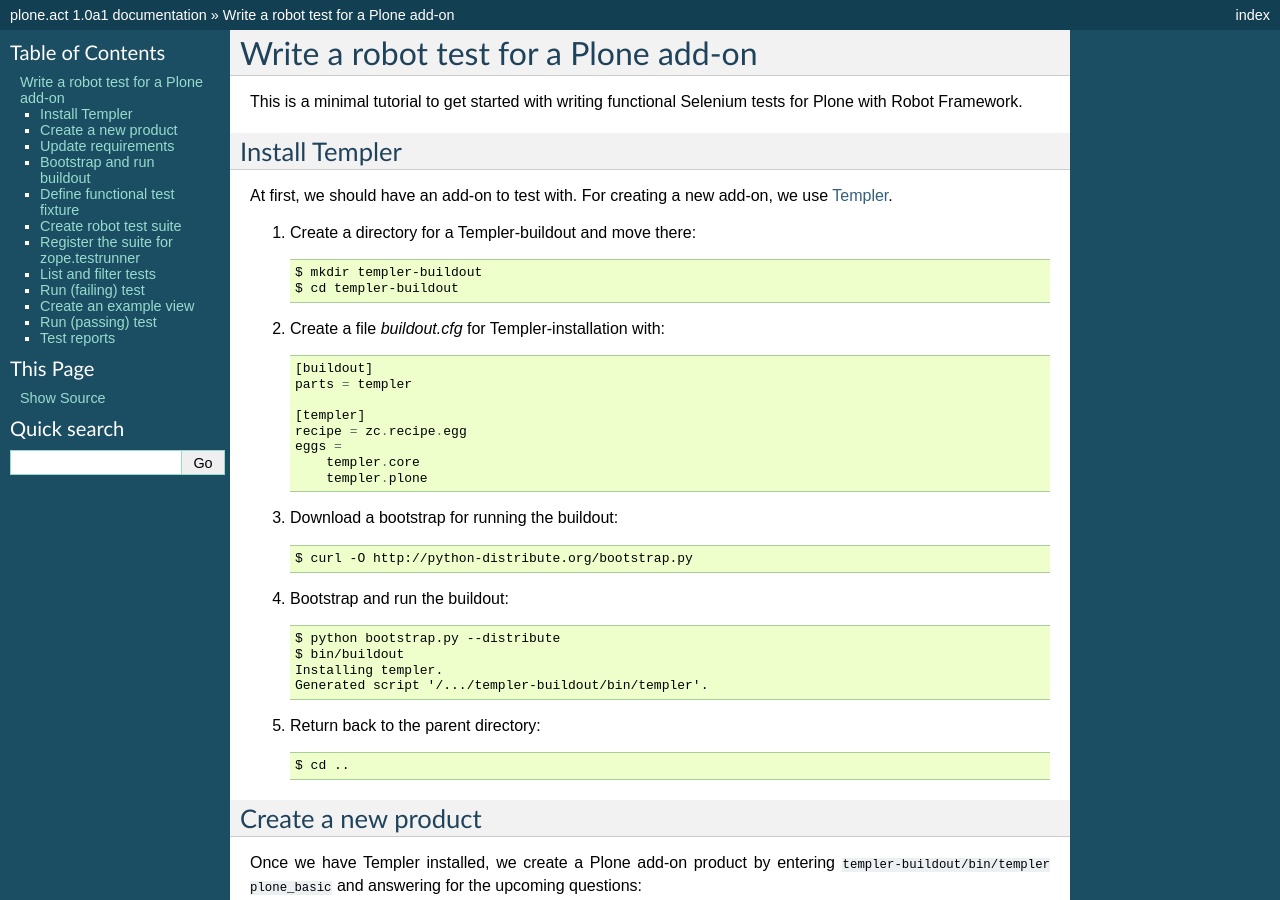
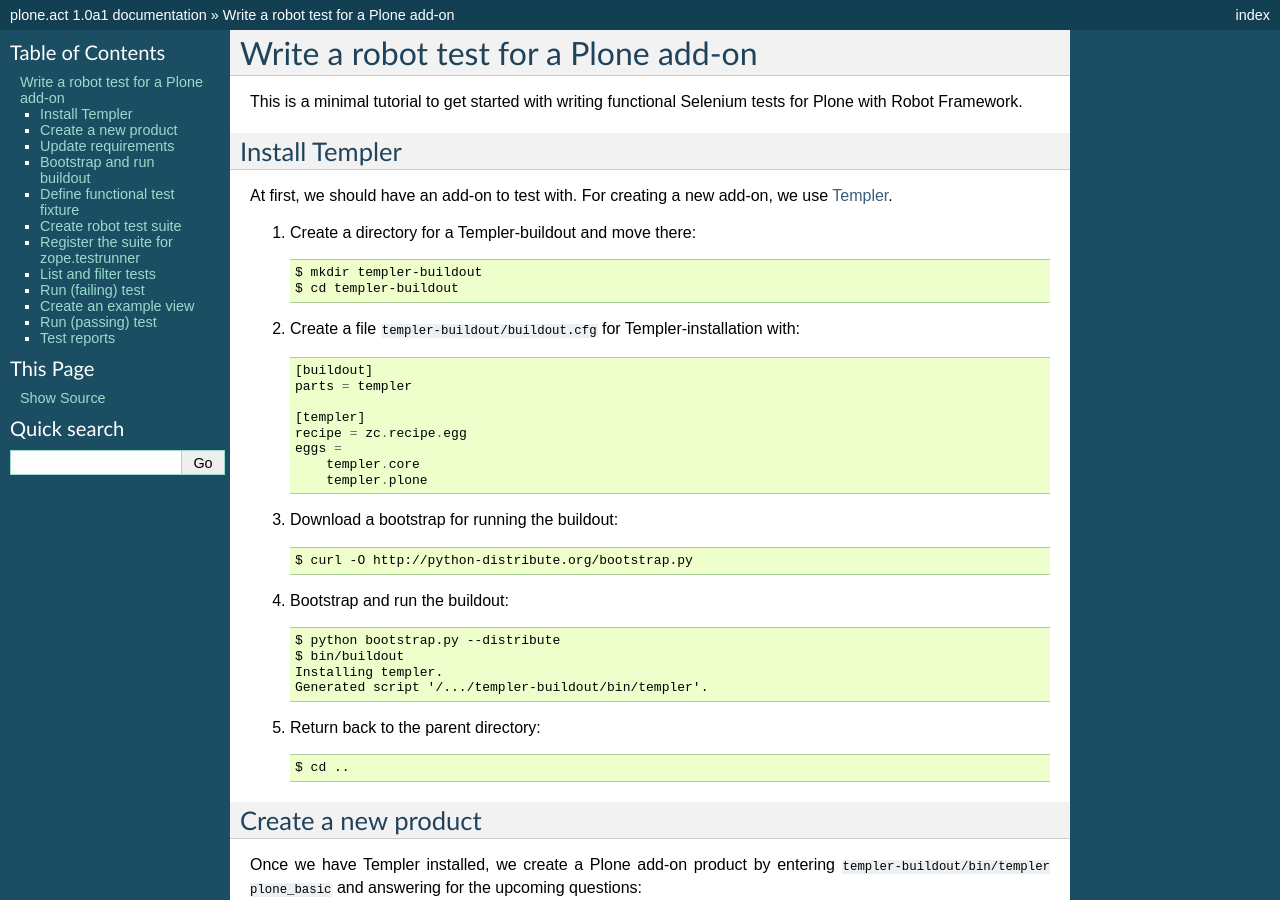
Before and after one commit to plone/plone.app.robotframework, a Sphinx documentation site: the page built from docs/source/tutorial.rst, in a window 1280 px wide and 900 px high. Built offline with Sphinx 7.4.7, drawn with Linux system fonts in a browser that asks for light colours.

Commit message:
Fix path for Templer-buildout

```diff
--- a/docs/source/tutorial.rst
+++ b/docs/source/tutorial.rst
@@ -16,7 +16,8 @@
     $ mkdir templer-buildout
     $ cd templer-buildout
 
-2. Create a file `buildout.cfg` for Templer-installation with::
+2. Create a file ``templer-buildout/buildout.cfg`` for Templer-installation
+   with::
 
     [buildout]
     parts = templer
```
